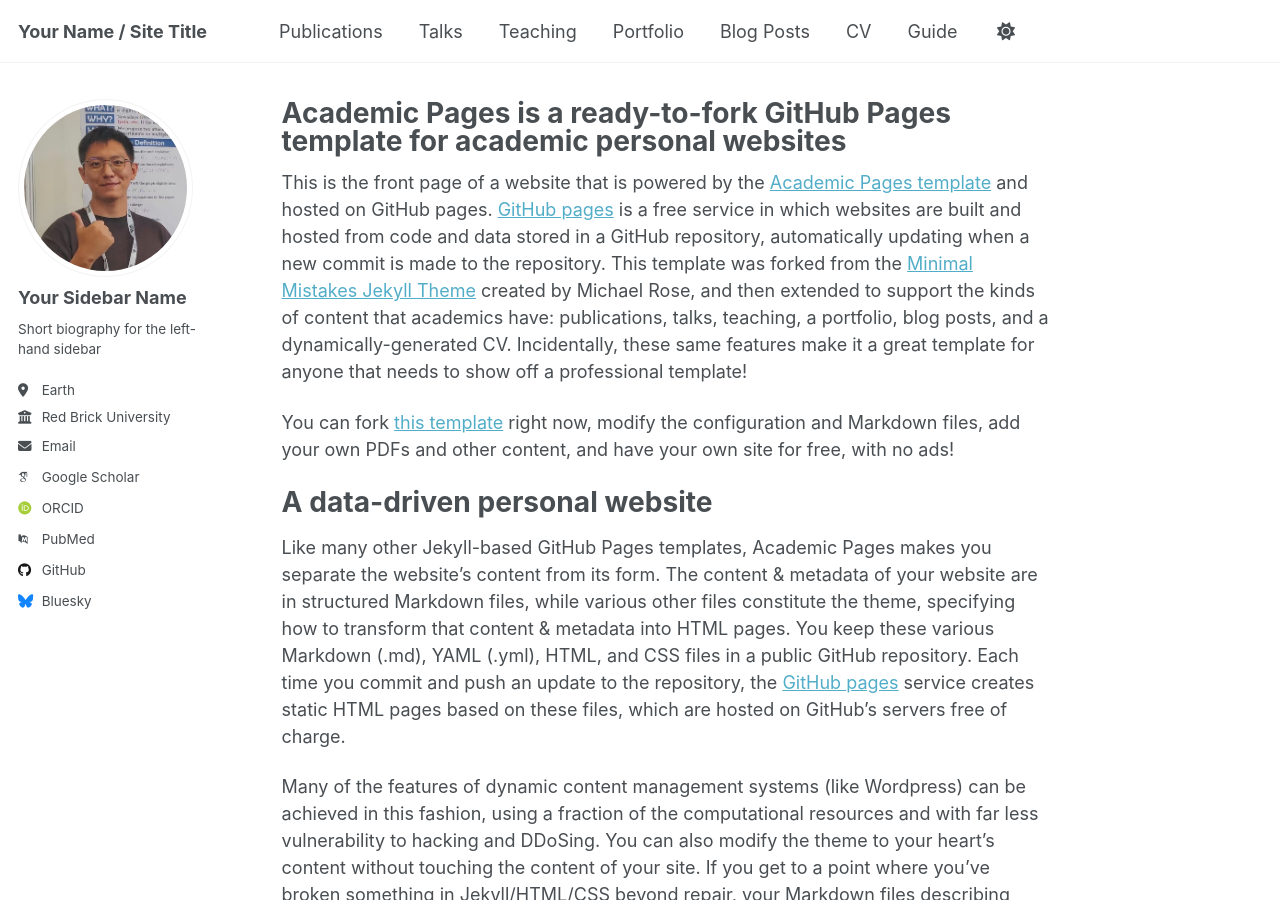
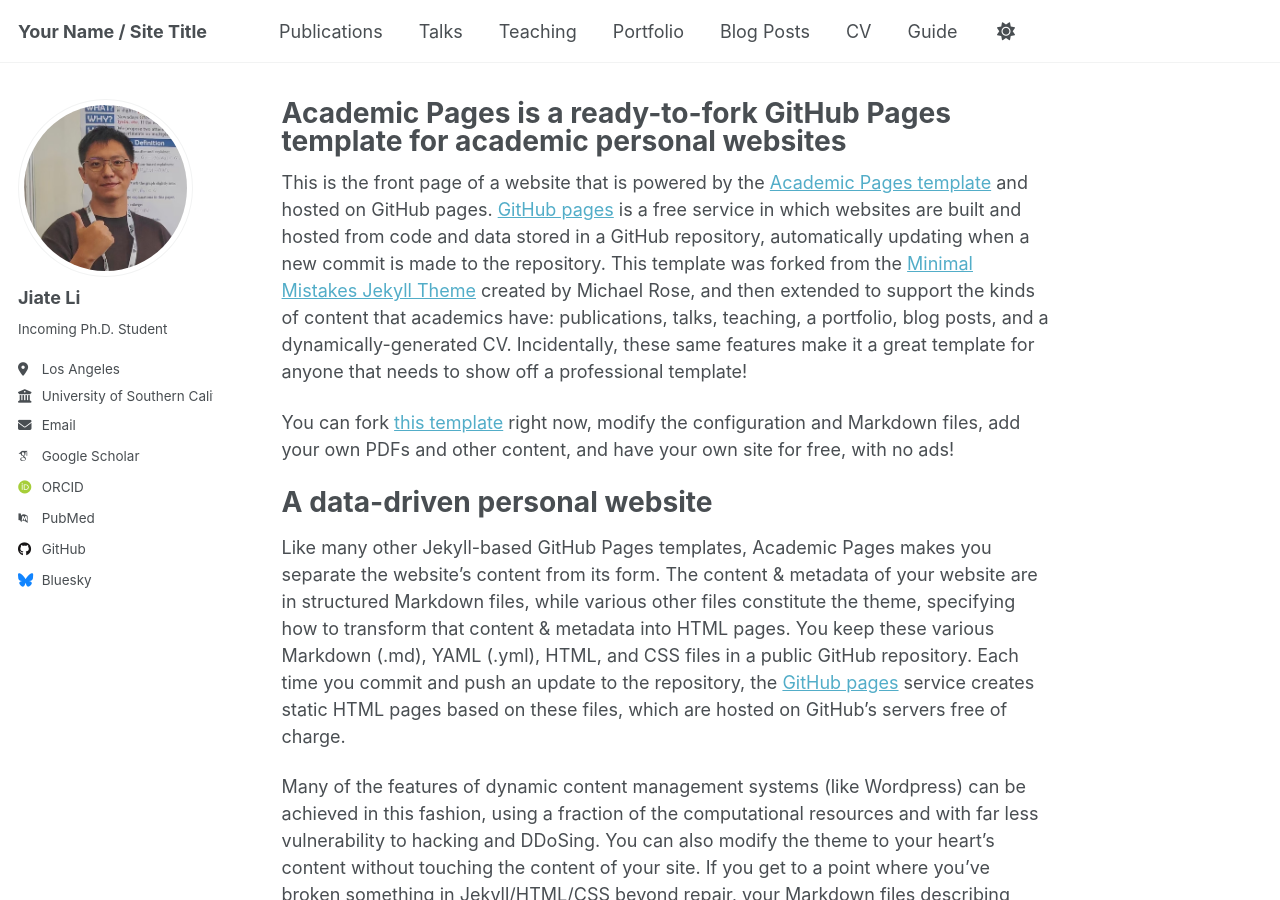
Before and after one commit to JetRichardLee/JetRichardLee.github.io, a Jekyll site: the page built from _pages/about.md, in a window 1280 px wide and 900 px high. Built offline with Jekyll 4.4.1, drawn with Linux system fonts in a browser that asks for light colours; some web fonts are replaced; a script that is not in the unit is left out.

Commit message:
Update _config.yml

```diff
--- a/_config.yml
+++ b/_config.yml
@@ -13,9 +13,9 @@ title                    : "Your Name / Site Title"
 title_separator          : "-"
 name                     : &name "Your Name"
 description              : &description "personal description"
-url                      : https://academicpages.github.io # the base hostname & protocol for your site e.g. "https://[your GitHub username].github.io" or if you already have some other page hosted on Github then use "https://[your GitHub username].github.io/[Your Repo Name]"
+url                      : https://jetrichardlee.github.io # the base hostname & protocol for your site e.g. "https://[your GitHub username].github.io" or if you already have some other page hosted on Github then use "https://[your GitHub username].github.io/[Your Repo Name]"
 baseurl                  : "" # the subpath of your site, e.g. "/blog"
-repository               : "academicpages/academicpages.github.io"
+repository               : "jetrichardlee/jetrichardlee.github.io"
 
 # Site Author - The following control what appear as part of the author content on the side bar.
 #               If a field is blank the icon and link will not appear, otherwise it will be shown.
@@ -23,18 +23,18 @@ repository               : "academicpages/academicpages.github.io"
 author:
   # Biographic information
   avatar           : "profile.png"
-  name             : "Your Sidebar Name"
+  name             : "Jiate Li"
   pronouns         : # example: "she/her"
-  bio              : "Short biography for the left-hand sidebar"
-  location         : "Earth"
-  employer         : "Red Brick University"
+  bio              : "Incoming Ph.D. Student"
+  location         : "Los Angeles"
+  employer         : "University of Southern California"
   uri              : # URL
-  email            : "none@example.org"
+  email            : "jiateli@usc.edu"
 
   # Academic websites
   academia         : # URL
   arxiv            : # URL - Update with the correct link to your profile
-  googlescholar    : "https://scholar.google.com/citations?user=PS_CX0AAAAAJ"
+  googlescholar    : "https://scholar.google.com/citations?user=j6nfrPcAAAAJ"
   impactstory      : # URL
   orcid            : "http://orcid.org/yourorcidurl"
   semantic         : # URL
@@ -46,7 +46,7 @@ author:
   bitbucket        : # Username - Update with your username on the site
   codepen          : # Username
   dribbble         : # Username
-  github           : "academicpages"
+  github           : "jetrichardlee"
   kaggle           : # Username
   stackoverflow    : # User number or user number and name (i.e., use "1" or "1/jeff-atwood")
 
```
